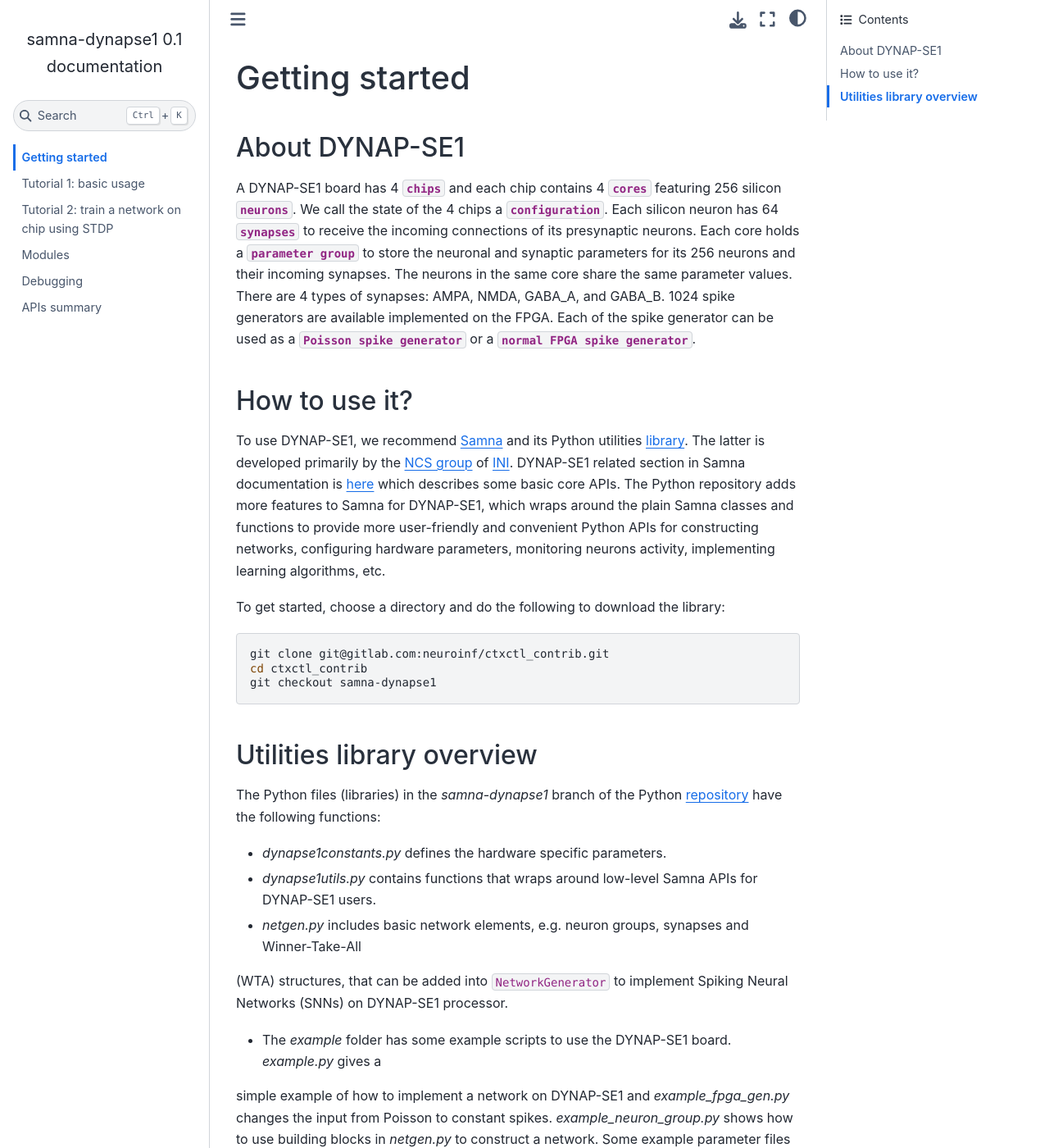
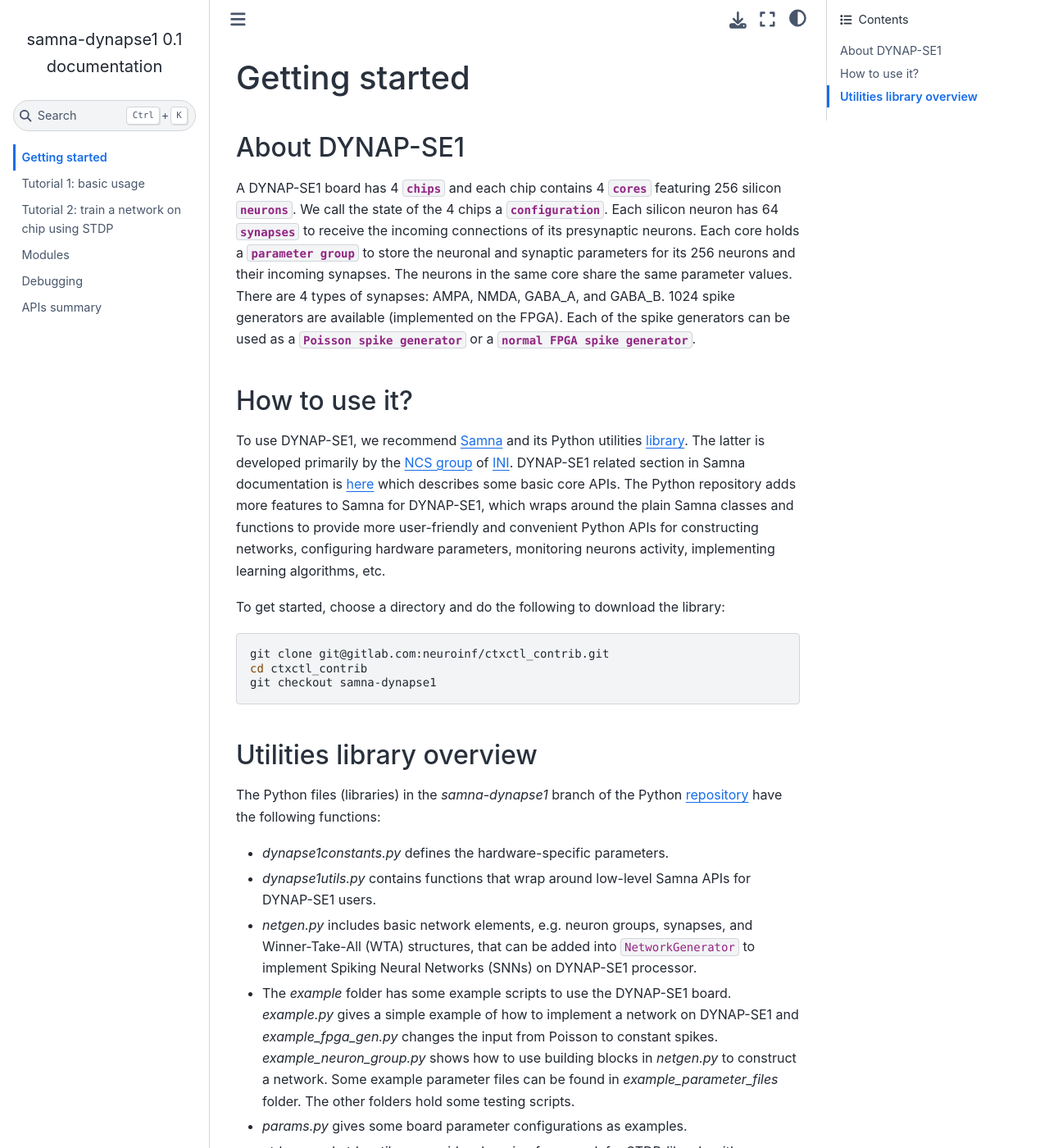
Before and after one commit to illian-g/Agentic-intelligence-E-I-network-on-silicon-neurons-DYNAP_SE2-, a Sphinx documentation site: the page built from doc/source/contents/intro.rst, in a window 1280 px wide and 1400 px high. Shown: the whole window at 82% size. Built offline with Sphinx 7.4.7 and the Sphinx Book theme 1.1.4, drawn with Linux system fonts in a browser that asks for light colours; some of the changed text lies outside the part shown.

```diff
--- a/doc/source/contents/generated/dynapse1utils.rst
+++ b/doc/source/contents/generated/dynapse1utils.rst
@@ -14,6 +14,7 @@ dynapse1utils
    .. autosummary::
 
       close_dynapse1
+      convert_dict2samna_object
       create_neuron_select_graph
       free_port
       gen_destination_string
@@ -29,6 +30,7 @@ dynapse1utils
       get_serial_number
       get_time_wrap_events
       get_trace_value
+      load_samna_objects_file
       open_device
       open_dynapse1
       open_gui
@@ -38,6 +40,7 @@ dynapse1utils
       print_neuron_synapses
       save_parameters2json_file
       save_parameters2txt_file
+      save_samna_objects2file
       set_fpga_spike_gen
       set_parameters_in_json_file
       set_parameters_in_txt_file
--- a/doc/source/contents/intro.rst
+++ b/doc/source/contents/intro.rst
@@ -15,8 +15,8 @@ Each core holds a :func:`parameter group <samna.dynapse1.Dynapse1ParameterGroup>
 neuronal and synaptic parameters for its 256 neurons and their incoming synapses.
 The neurons in the same core share the same parameter values.
 There are 4 types of synapses: AMPA, NMDA, GABA_A, and GABA_B.
-1024 spike generators are available implemented on the FPGA.
-Each of the spike generator can be used as a :func:`Poisson spike generator <samna.dynapse1.
+1024 spike generators are available (implemented on the FPGA).
+Each of the spike generators can be used as a :func:`Poisson spike generator <samna.dynapse1.
 Dynapse1PoissonGen>` or a :func:`normal FPGA spike generator <samna.dynapse1.
 Dynapse1FpgaSpikeGen>`.
 
@@ -47,23 +47,14 @@ Utilities library overview
 
 The Python files (libraries) in the `samna-dynapse1` branch of the Python `repository <https://gitlab.com/neuroinf/ctxctl_contrib/-/tree/samna-dynapse1>`_ have the following functions:
 
-* `dynapse1constants.py` defines the hardware specific parameters.
+* `dynapse1constants.py` defines the hardware-specific parameters.
 
-* `dynapse1utils.py` contains functions that wraps around low-level Samna APIs for DYNAP-SE1 users.
+* `dynapse1utils.py` contains functions that wrap around low-level Samna APIs for DYNAP-SE1 users.
 
-* `netgen.py` includes basic network elements, e.g. neuron groups, synapses and Winner-Take-All
-(WTA) structures, that can be added into ``NetworkGenerator`` to implement Spiking Neural Networks
-(SNNs) on DYNAP-SE1 processor.
+* `netgen.py` includes basic network elements, e.g. neuron groups, synapses, and Winner-Take-All (WTA) structures, that can be added into ``NetworkGenerator`` to implement Spiking Neural Networks (SNNs) on DYNAP-SE1 processor.
 
-* The `example` folder has some example scripts to use the DYNAP-SE1 board. `example.py` gives a
-simple example of how to implement a network on DYNAP-SE1 and `example_fpga_gen.py` changes the
-input from Poisson to constant spikes. `example_neuron_group.py` shows how to use building blocks
-in `netgen.py` to construct a network. Some example parameter files can be found in
-`example_parameter_files` folder. The other folders hold some testing scripts.
+* The `example` folder has some example scripts to use the DYNAP-SE1 board. `example.py` gives a simple example of how to implement a network on DYNAP-SE1 and `example_fpga_gen.py` changes the input from Poisson to constant spikes. `example_neuron_group.py` shows how to use building blocks in `netgen.py` to construct a network. Some example parameter files can be found in `example_parameter_files` folder. The other folders hold some testing scripts.
 
 * `params.py` gives some board parameter configurations as examples.
 
-* `stdp.py` and `stdp_utils.py` provide a learning framework for STDP-like algorithms.
-Implementation of triplet-STDP is given as an example, and other algorithms can be implemented by
-users. An example of training the plastic connections between a presynaptic and a postsynaptic
-neuron group is in `example/test_stdp.py`.
+* `stdp.py` and `stdp_utils.py` provide a learning framework for STDP-like algorithms. Implementation of triplet-STDP is given as an example, and other algorithms can be implemented by users. An example of training the plastic connections between a presynaptic and a postsynaptic neuron group is in `example/test_stdp.py`.
--- a/doc/source/contents/modules.rst
+++ b/doc/source/contents/modules.rst
@@ -3,7 +3,7 @@ Modules
 
 dynapse1utils
 --------------
-`dynapse1utils.py` contains functions that wraps around low-level Samna APIs for DYNAP-SE1 users.
+`dynapse1utils.py` contains functions that wrap around low-level Samna APIs for DYNAP-SE1 users.
 
 .. automodule:: dynapse1utils
     :members:
@@ -13,7 +13,7 @@ dynapse1utils
 
 netgen
 --------------
-`netgen.py` includes basic network elements, e.g. neuron groups, synapses and Winner-Take-All
+`netgen.py` includes basic network elements, e.g. neuron groups, synapses, and Winner-Take-All
 (WTA) structures, that can be added into ``NetworkGenerator`` to implement Spiking Neural Networks
 (SNNs) on DYNAP-SE1 processor.
 
```
Also changed, not shown: doc/source/contents/debug.rst (+21 -18 lines), doc/source/contents/tutorial1.rst (+23 -24 lines), doc/source/contents/tutorial2.rst (+4 -3 lines).
